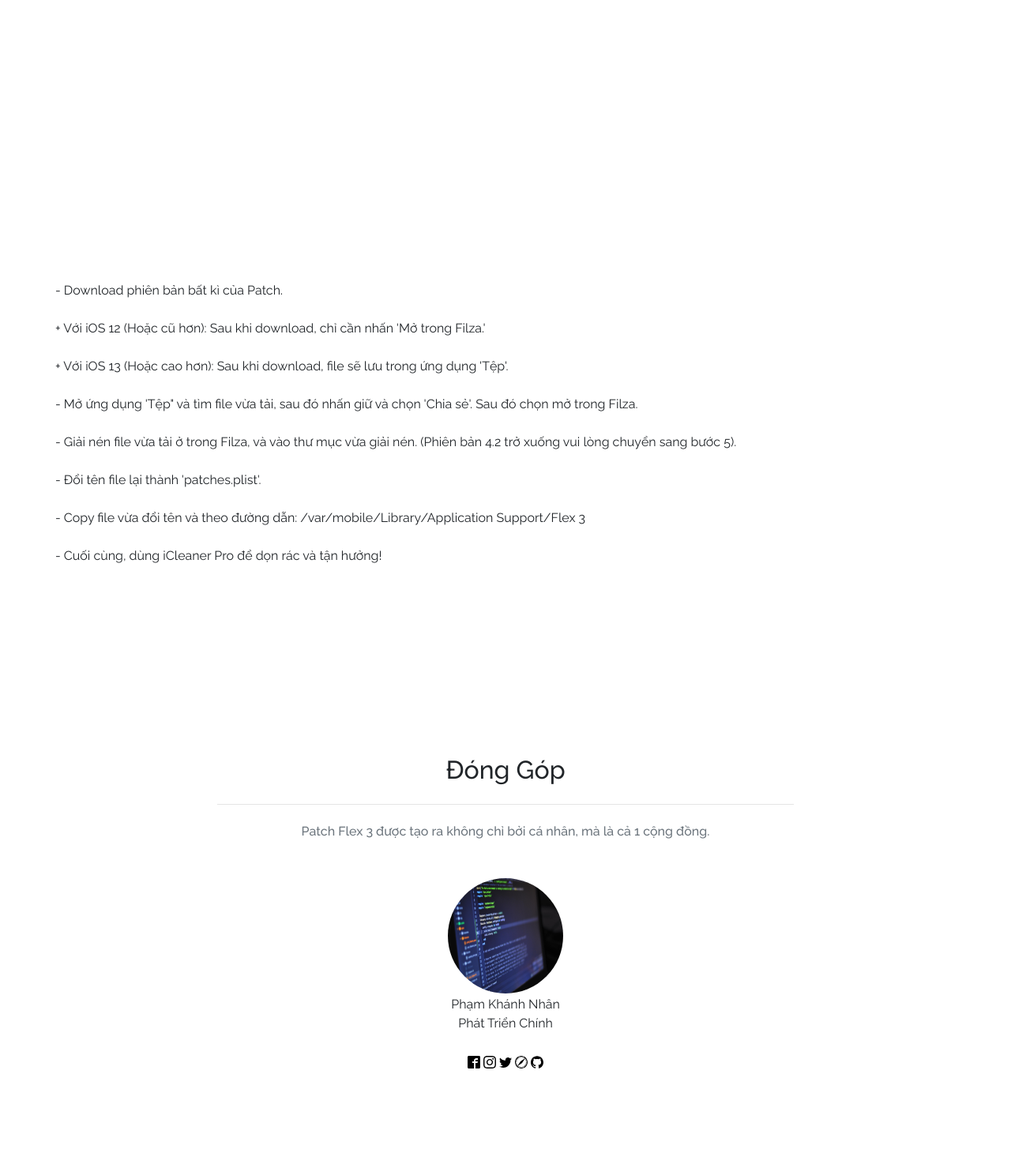
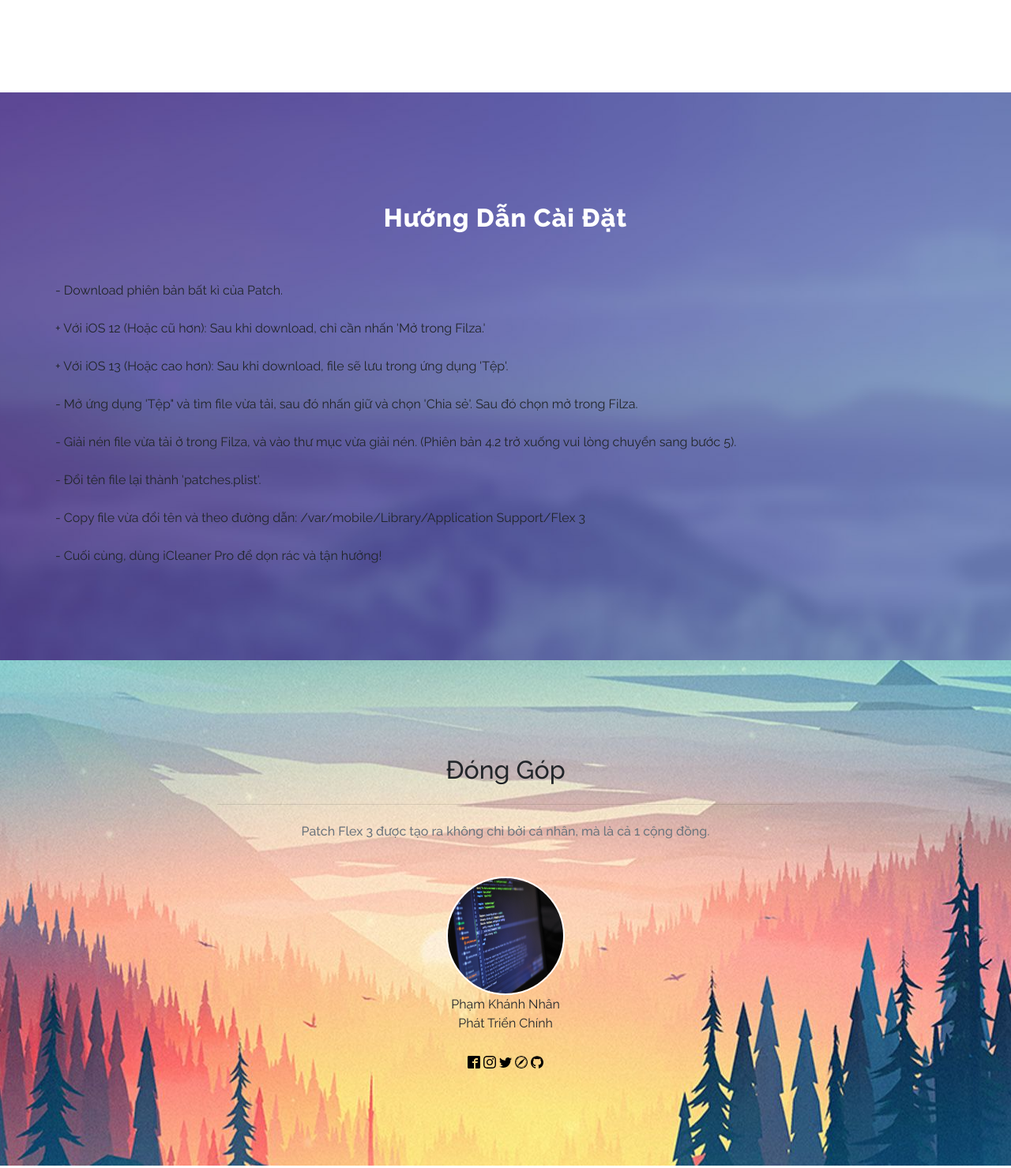
Before and after one commit to OfficialTeamFlexVN/officialteamflexvn.github.io, a plain HTML site: page index.html in a window 1280 px wide. Shown: the part 3364-4843 px from the top of the page at 79% size. Drawn offline with Linux system fonts and the light colour scheme; files whose address does not match are found by name.

Commit message:
Update Web

```diff
--- a/css/templatemo-breezed.css
+++ b/css/templatemo-breezed.css
@@ -1115,7 +1115,7 @@ testimonials
   margin-top: 120px;
   padding: 80px 0px;
   padding: 120px 0px;
-  background-image: url(../images/slide-03.jpg);
+  background-image: url(../img/slide-03.jpg);
   background-position: center center;
   background-repeat: no-repeat;
   background-size: cover;
@@ -1278,7 +1278,7 @@ contact
 
 #contact-us {
   padding: 120px 0px;
-  background-image: url(../images/dotted-map-bg.png);
+  background-image: url(../img/dotted-map-bg.png);
   background-position: center center;
   background-repeat: no-repeat;
 }
```
